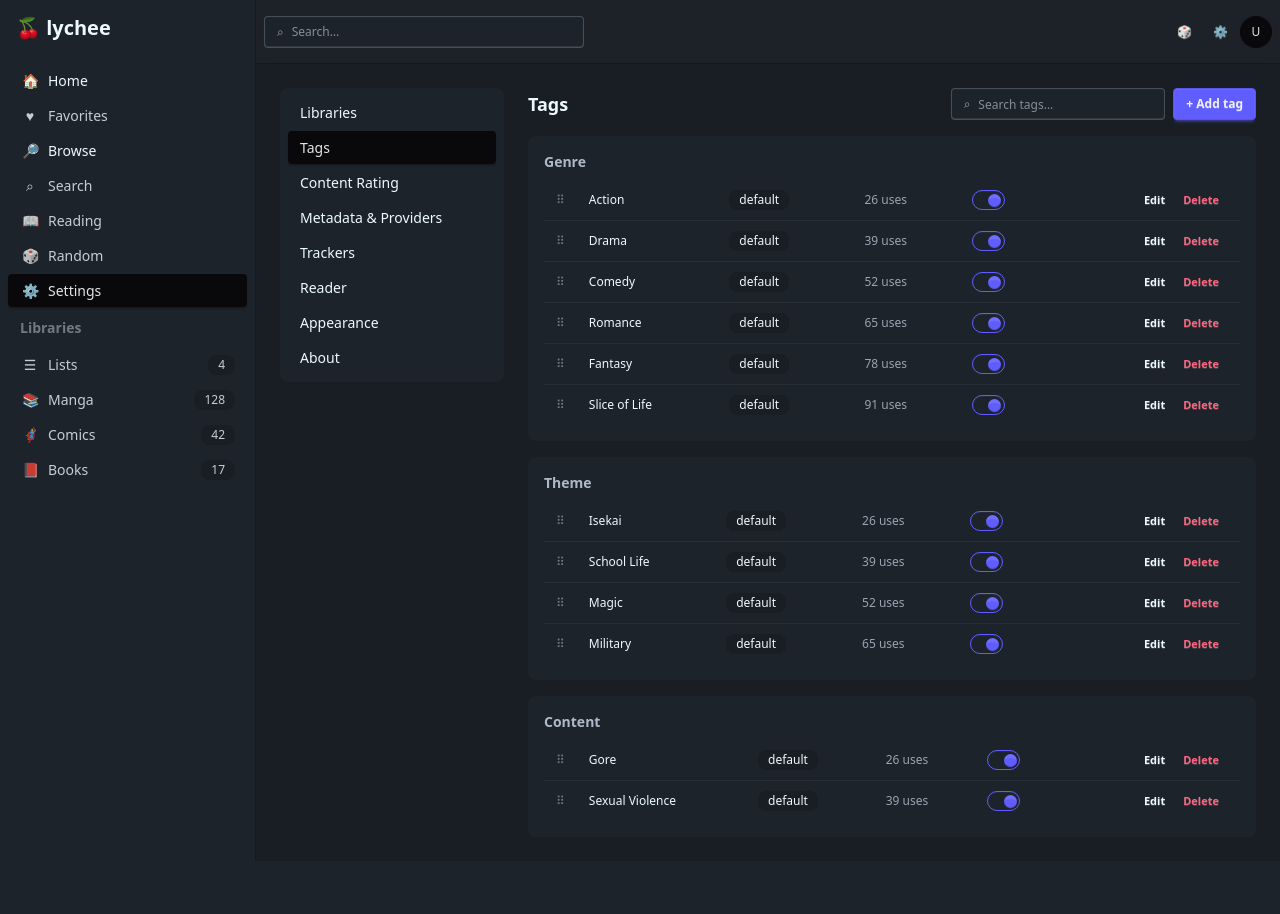
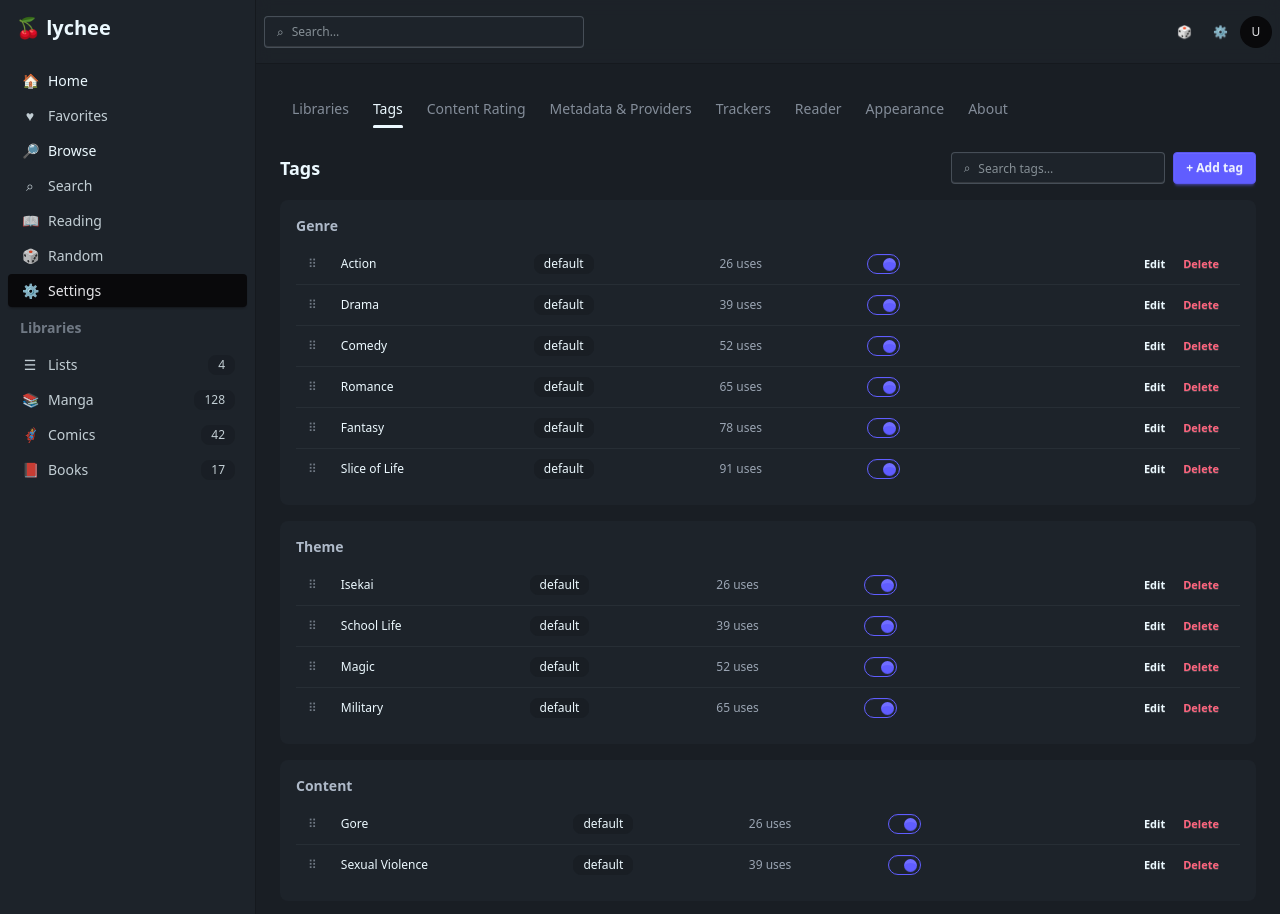
Before and after one commit to delfianto/lychee, a Vue app in the folder frontend/: page /settings in a window 1280 px wide. Shown: the top 914 px of the page. Before the commit the page ends 861 px from the top, so only its background shows below. Built offline with nearby package versions, Linux system fonts and the light colour scheme.

Commit message:
refactor(frontend): settings uses a horizontal tab bar instead of a side nav
Frees the horizontal space the in-content section menu was eating; panel is now
full-width below the tabs. Verified vue-tsc + vite build.

```diff
--- a/frontend/src/views/SettingsView.vue
+++ b/frontend/src/views/SettingsView.vue
@@ -39,18 +39,23 @@ const levelWidth = (level: number): string => levelWidths[level] ?? "w-full";
 </script>
 
 <template>
-  <div class="flex flex-col gap-6 p-4 sm:p-6 lg:flex-row">
-    <!-- Section nav -->
-    <aside class="shrink-0 lg:w-56">
-      <ul class="menu w-full gap-0.5 rounded-box bg-base-100 p-2">
-        <li v-for="s in sections" :key="s.key">
-          <a :class="{ 'menu-active': active === s.key }" @click="active = s.key">{{ s.label }}</a>
-        </li>
-      </ul>
-    </aside>
+  <div class="flex flex-col gap-6 p-4 sm:p-6">
+    <!-- Section tabs (horizontal) -->
+    <div role="tablist" class="tabs tabs-border overflow-x-auto">
+      <a
+        v-for="s in sections"
+        :key="s.key"
+        role="tab"
+        class="tab whitespace-nowrap"
+        :class="{ 'tab-active': active === s.key }"
+        @click="active = s.key"
+      >
+        {{ s.label }}
+      </a>
+    </div>
 
     <!-- Panel -->
-    <div class="min-w-0 grow">
+    <div class="min-w-0">
       <!-- Tags -->
       <div v-if="active === 'tags'" class="flex flex-col gap-4">
         <div class="flex flex-wrap items-center justify-between gap-2">
```
